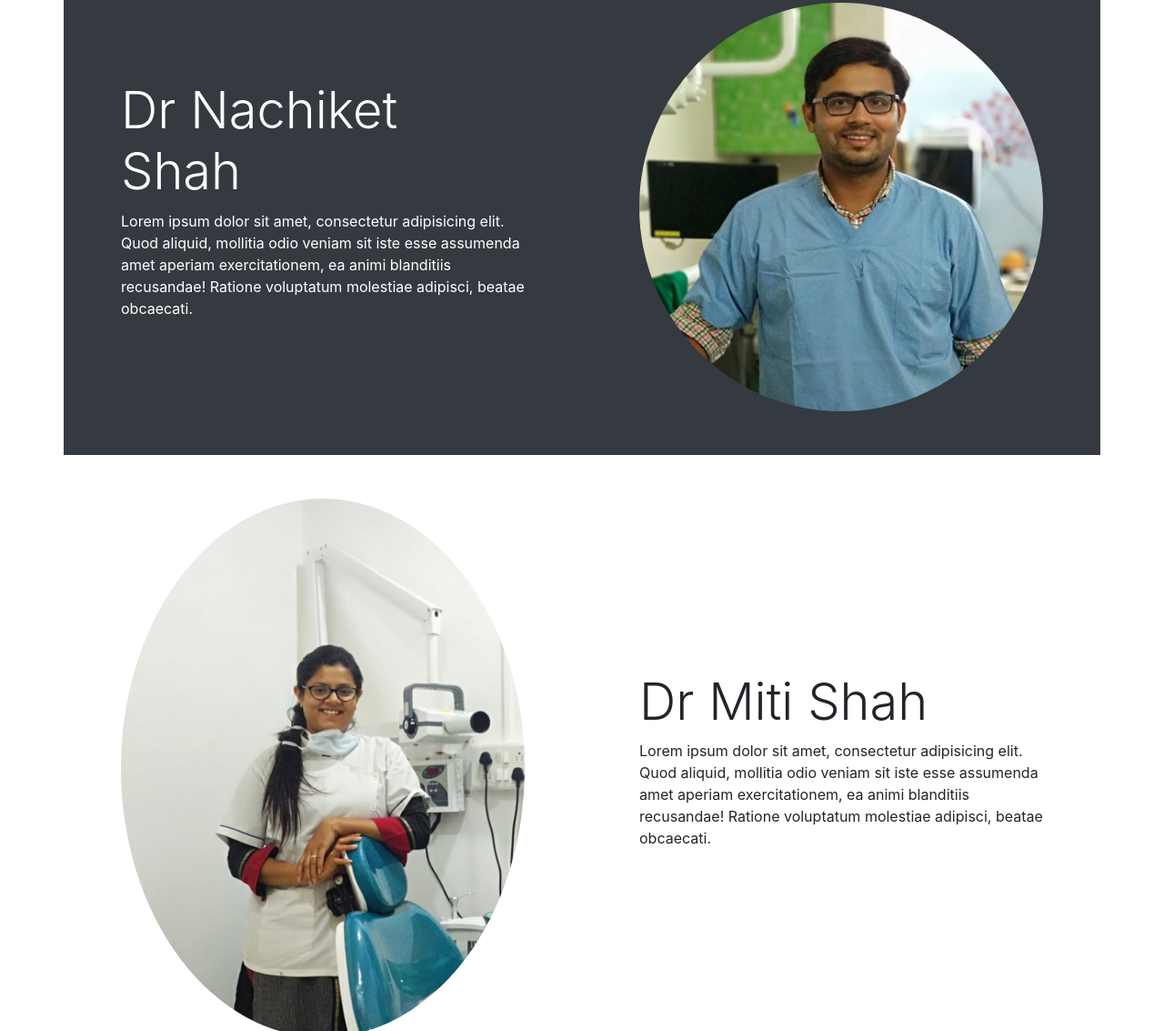
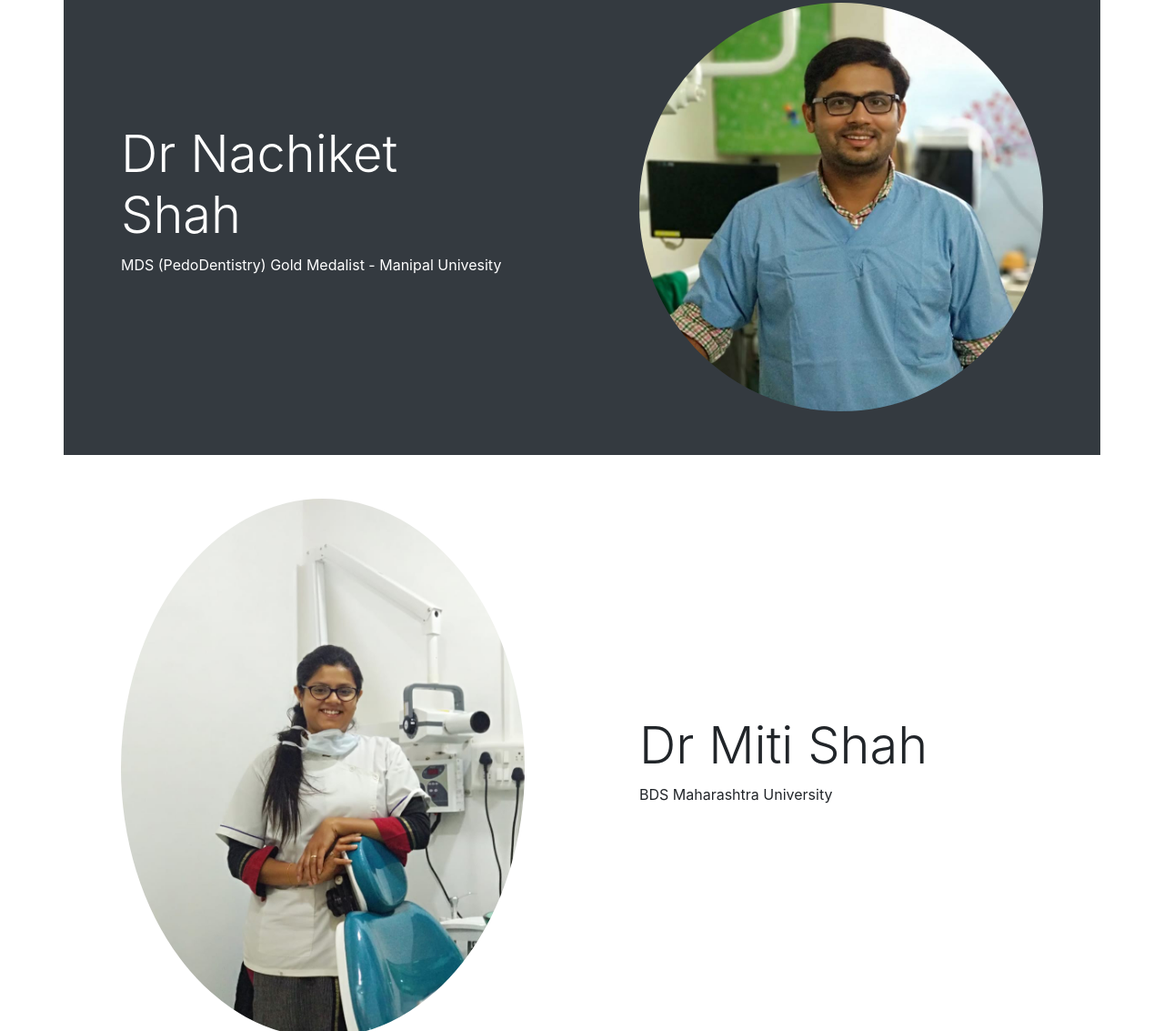
Before and after one commit to ishan30/PearleSmylz, a website with bundled scripts: page index.html in a window 1280 px wide. Shown: the part 973-2106 px from the top of the page at 91% size. Built offline with nearby package versions, Linux system fonts and the light colour scheme.

Commit message:
Updated Degrees

```diff
--- a/index.html
+++ b/index.html
@@ -87,7 +87,7 @@
               <div class="col-lg-6 order-lg-1">
                 <div class="p-5">
                   <h2 class="display-4">Dr Nachiket Shah</h2>
-                  <p>Lorem ipsum dolor sit amet, consectetur adipisicing elit. Quod aliquid, mollitia odio veniam sit iste esse assumenda amet aperiam exercitationem, ea animi blanditiis recusandae! Ratione voluptatum molestiae adipisci, beatae obcaecati.</p>
+                  <p>MDS (PedoDentistry) Gold Medalist - Manipal Univesity</p>
                 </div>
               </div>
             </div>
@@ -102,7 +102,7 @@
                 <div class="col-lg-6">
                   <div class="p-5">
                     <h2 class="display-4">Dr Miti Shah</h2>
-                    <p>Lorem ipsum dolor sit amet, consectetur adipisicing elit. Quod aliquid, mollitia odio veniam sit iste esse assumenda amet aperiam exercitationem, ea animi blanditiis recusandae! Ratione voluptatum molestiae adipisci, beatae obcaecati.</p>
+                    <p>BDS Maharashtra University</p>
                   </div>
                 </div>
               </div>
```
